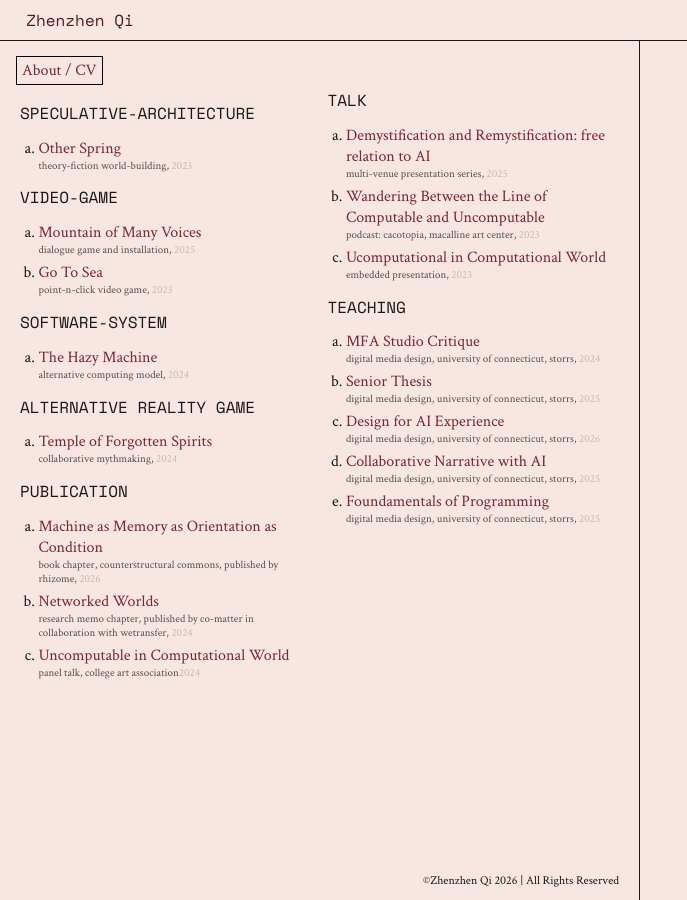
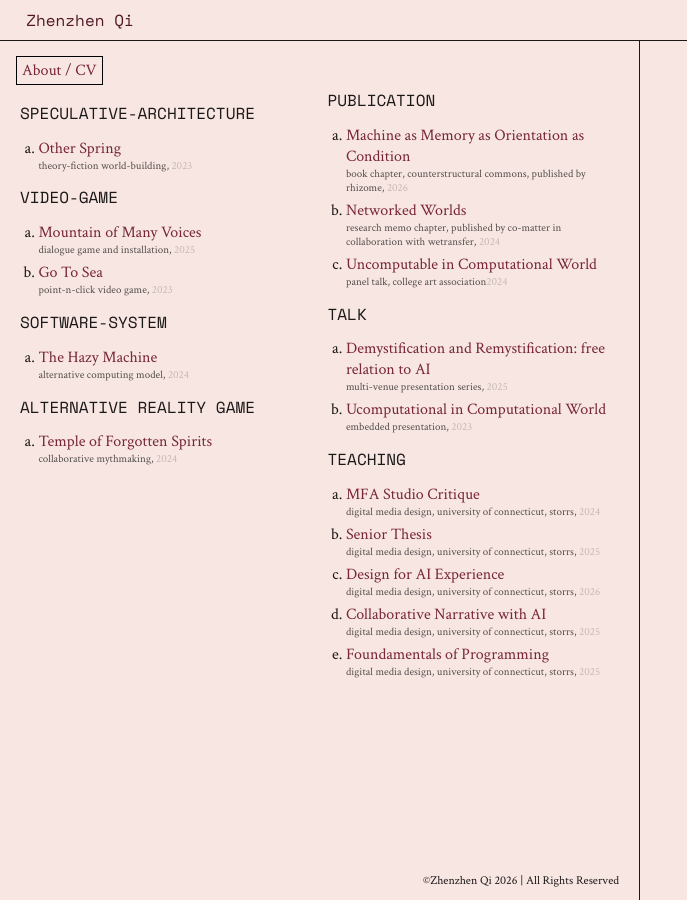
Before and after one commit to zhenzhenqi/zhenzhenqi, a Jekyll site: the page built from index.md, in a window 1280 px wide. Shown: the whole page, without its empty margins (0-687 px from the left). Built offline with Jekyll 4.4.1, drawn with Linux system fonts in a browser that asks for light colours.

Commit message:
Remove show-me-your-backend talk

```diff
--- a/_includes/project-list.html
+++ b/_includes/project-list.html
@@ -36,7 +36,6 @@
     <div class="section-title">talk</div>
     <ul>
       <li><a href="{{ '/talk/demystification-and-remystification/' | relative_url }}"><div class="project-title">Demystification and Remystification: free relation to AI</div></a><div class="project-subtext">Multi-venue presentation series, <span class="time">2025</span></div></li>
-      <li><a href="{{ '/talk/show-me-your-backend/' | relative_url }}"><div class="project-title">Wandering Between the Line of Computable and Uncomputable</div></a><div class="project-subtext">Podcast: Cacotopia, Macalline Art Center, <span class="time">2023</span></div></li>
       <li><a href="{{ '/talk/ucomputational-in-computational-world/' | relative_url }}"><div class="project-title">Ucomputational in Computational World</div></a><div class="project-subtext">Embedded presentation, <span class="time">2023</span></div></li>
     </ul>
   </div>
```
Also changed, not shown: talk/show-me-your-backend/index.html (deleted, +0 -7 lines).
